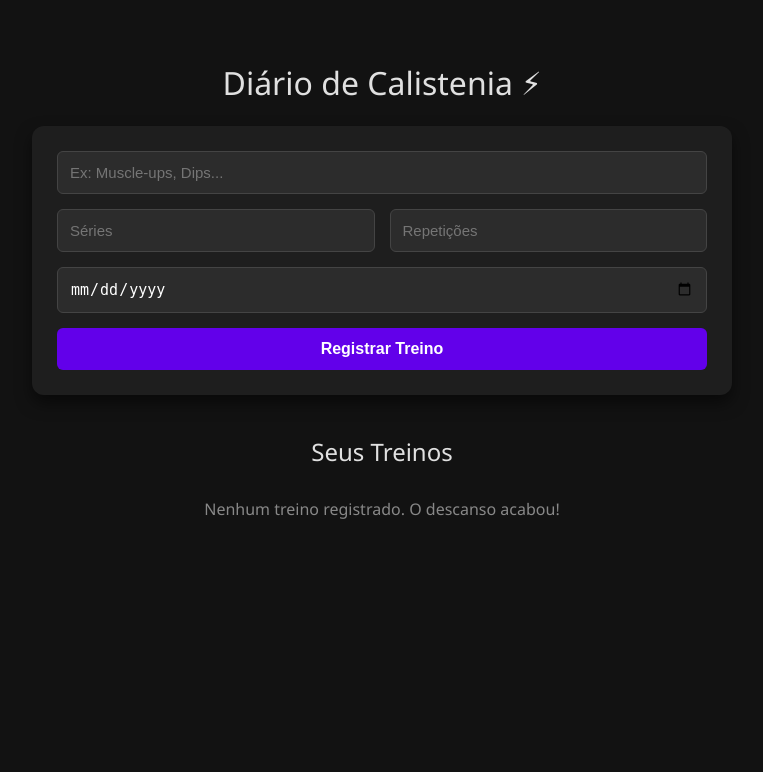
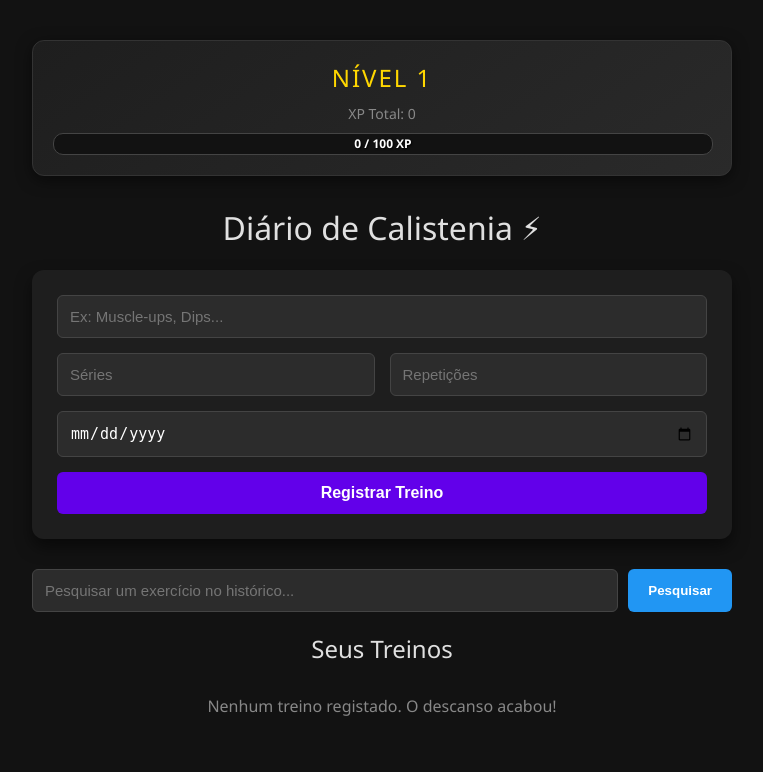
Before and after one commit to neo-Angelo/DST-calistenia, a Flask app: page / in a window 1280 px wide. Shown: the top 772 px of the page, without its empty margins (258-1021 px from the left). Run offline with Flask 3, Linux system fonts and the light colour scheme.

Commit message:
completo
finalizacao do projeto

```diff
--- a/app.py
+++ b/app.py
@@ -2,13 +2,37 @@ from flask import Flask, render_template, request, redirect, url_for
 
 app = Flask(__name__)
 
-# "Banco de dados" temporário e um contador para criar IDs únicos
+# "Base de dados" temporária
 treinos = []
 proximo_id = 1
+xp_total = 0  # Sistema de pontuação
+
+def calcular_status(xp):
+    # A cada 100 XP, sobe 1 nível
+    nivel = (xp // 100) + 1
+    xp_atual = xp % 100
+    return nivel, xp_atual
 
 @app.route('/')
 def index():
-    return render_template('index.html', treinos=treinos)
+    # 1. Lógica da Barra de Pesquisa
+    termo_pesquisa = request.args.get('busca', '').lower()
+
+    if termo_pesquisa:
+        # Filtra os treinos se houver uma pesquisa
+        treinos_exibicao = [t for t in treinos if termo_pesquisa in t['exercicio'].lower()]
+    else:
+        treinos_exibicao = treinos
+
+    # 2. Lógica de Nível e XP
+    nivel, xp_atual = calcular_status(xp_total)
+
+    return render_template('index.html',
+                           treinos=treinos_exibicao,
+                           busca=termo_pesquisa,
+                           nivel=nivel,
+                           xp_atual=xp_atual,
+                           xp_total=xp_total)
 
 @app.route('/adicionar', methods=['POST'])
 def adicionar_treino():
@@ -25,7 +49,7 @@ def adicionar_treino():
             'series': series,
             'repeticoes': repeticoes,
             'data': data,
-            'concluido': False # Todo treino novo entra como pendente
+            'concluido': False
         })
         proximo_id += 1
 
@@ -33,28 +57,36 @@ def adicionar_treino():
 
 @app.route('/toggle/<int:id>', methods=['POST'])
 def toggle_treino(id):
-    # Inverte o status de concluído/pendente
+    global xp_total
     for t in treinos:
         if t['id'] == id:
-            t['concluido'] = not t['concluido']
+            if not t['concluido']:
+                t['concluido'] = True
+                xp_total += 25  # Ganha XP ao concluir
+            else:
+                t['concluido'] = False
+                xp_total -= 25  # Perde XP se desmarcar
             break
     return redirect(url_for('index'))
 
 @app.route('/deletar/<int:id>', methods=['POST'])
 def deletar_treino(id):
-    global treinos
-    # Recria a lista ignorando o ID que queremos deletar
-    treinos = [t for t in treinos if t['id'] != id]
+    global treinos, xp_total
+    for t in treinos:
+        if t['id'] == id:
+            # Se eliminar um treino já feito, remove o XP correspondente
+            if t['concluido']:
+                xp_total -= 25
+            treinos.remove(t)
+            break
     return redirect(url_for('index'))
 
 @app.route('/editar/<int:id>', methods=['GET', 'POST'])
 def editar_treino(id):
-    # Busca o treino pelo ID
     treino = next((t for t in treinos if t['id'] == id), None)
     if not treino:
         return redirect(url_for('index'))
 
-    # Se for POST, salva as alterações
     if request.method == 'POST':
         treino['exercicio'] = request.form.get('exercicio')
         treino['series'] = request.form.get('series')
@@ -62,7 +94,6 @@ def editar_treino(id):
         treino['data'] = request.form.get('data')
         return redirect(url_for('index'))
 
-    # Se for GET, mostra a tela de edição
     return render_template('editar.html', treino=treino)
 
 if __name__ == '__main__':
--- a/templates/index.html
+++ b/templates/index.html
@@ -1,33 +1,39 @@
 <!DOCTYPE html>
-<html lang="pt-BR">
+<html lang="pt-PT">
 <head>
     <meta charset="UTF-8">
     <meta name="viewport" content="width=device-width, initial-scale=1.0">
     <title>Diário de Calistenia</title>
     <style>
         :root {
-            --bg-color: #121212;
-            --card-bg: #1e1e1e;
-            --text-main: #e0e0e0;
-            --text-muted: #888;
-            --accent: #6200ea;
-            --accent-hover: #7f39fb;
-            --success: #03dac6;
-            --danger: #cf6679;
-            --info: #2196f3;
+            --bg-color: #121212; --card-bg: #1e1e1e; --text-main: #e0e0e0; --text-muted: #888;
+            --accent: #6200ea; --accent-hover: #7f39fb; --success: #03dac6; --danger: #cf6679; --info: #2196f3;
+            --gold: #ffd700;
         }
         body { font-family: 'Segoe UI', Tahoma, Geneva, Verdana, sans-serif; background-color: var(--bg-color); color: var(--text-main); margin: 0; padding: 40px 20px; }
         .container { max-width: 700px; margin: auto; }
         h1, h2 { text-align: center; color: var(--text-main); font-weight: 300; }
 
-        /* Formulário */
-        .form-card { background: var(--card-bg); padding: 25px; border-radius: 12px; box-shadow: 0 8px 16px rgba(0,0,0,0.5); margin-bottom: 40px; }
+        /* Painel de Status / RPG */
+        .status-panel { background: linear-gradient(145deg, #1e1e1e, #2a2a2a); padding: 20px; border-radius: 12px; border: 1px solid #333; margin-bottom: 30px; text-align: center; box-shadow: 0 4px 15px rgba(0,0,0,0.5); }
+        .status-panel h2 { margin: 0 0 10px 0; color: var(--gold); font-size: 24px; text-transform: uppercase; letter-spacing: 2px;}
+        .xp-bar-container { background: #121212; border-radius: 10px; height: 20px; width: 100%; overflow: hidden; border: 1px solid #444; position: relative; }
+        .xp-bar-fill { background: var(--success); height: 100%; transition: width 0.5s ease-in-out; }
+        .xp-text { position: absolute; top: 0; left: 0; width: 100%; text-align: center; font-size: 12px; line-height: 20px; font-weight: bold; color: #fff; text-shadow: 1px 1px 2px #000; }
+
+        /* Formulários e Inputs */
+        .form-card { background: var(--card-bg); padding: 25px; border-radius: 12px; box-shadow: 0 8px 16px rgba(0,0,0,0.5); margin-bottom: 30px; }
         form { display: grid; grid-template-columns: 1fr 1fr; gap: 15px; }
         form input { background: #2c2c2c; border: 1px solid #444; color: white; padding: 12px; border-radius: 6px; font-size: 15px; }
         form input:focus { outline: none; border-color: var(--accent); }
         .full-width { grid-column: span 2; }
         .btn-add { background-color: var(--accent); color: white; border: none; padding: 12px; border-radius: 6px; cursor: pointer; font-size: 16px; font-weight: bold; transition: 0.3s; grid-column: span 2; }
         .btn-add:hover { background-color: var(--accent-hover); }
+
+        /* Barra de Pesquisa */
+        .search-bar { display: flex; gap: 10px; margin-bottom: 20px; }
+        .search-bar input { flex-grow: 1; padding: 12px; border-radius: 6px; background: #2c2c2c; border: 1px solid #444; color: white; }
+        .search-bar button { background-color: var(--info); color: white; border: none; padding: 12px 20px; border-radius: 6px; cursor: pointer; font-weight: bold; }
 
         /* Lista de Treinos */
         .treino-card { background: var(--card-bg); padding: 20px; margin-bottom: 15px; border-radius: 10px; display: flex; justify-content: space-between; align-items: center; border-left: 5px solid var(--text-muted); transition: 0.3s; }
@@ -40,7 +46,7 @@
         .actions { display: flex; gap: 10px; }
         .btn { padding: 8px 12px; border: none; border-radius: 5px; cursor: pointer; font-weight: bold; color: #121212; transition: 0.2s; }
         .btn-toggle { background-color: var(--success); }
-        .btn-edit { background-color: var(--info); color: white; text-decoration: none; font-size: 13.5px; padding: 10px 12px;}
+        .btn-edit { background-color: var(--info); color: white; text-decoration: none; font-size: 13.5px; padding: 10px 12px; display: flex; align-items: center;}
         .btn-delete { background-color: var(--danger); color: white; }
         .btn:hover { filter: brightness(1.2); }
         form.inline-form { display: inline; margin: 0; grid-template-columns: 1fr; }
@@ -49,6 +55,16 @@
 <body>
 
 <div class="container">
+
+    <div class="status-panel">
+        <h2>Nível {{ nivel }}</h2>
+        <p style="margin: 0 0 10px 0; font-size: 14px; color: var(--text-muted);">XP Total: {{ xp_total }}</p>
+        <div class="xp-bar-container">
+            <div class="xp-bar-fill" style="width: {{ xp_atual }}%;"></div>
+            <div class="xp-text">{{ xp_atual }} / 100 XP</div>
+        </div>
+    </div>
+
     <h1>Diário de Calistenia ⚡</h1>
 
     <div class="form-card">
@@ -60,6 +76,14 @@
             <button type="submit" class="btn-add">Registrar Treino</button>
         </form>
     </div>
+
+    <form action="/" method="GET" class="search-bar" style="display: flex;">
+        <input type="text" name="busca" value="{{ busca }}" placeholder="Pesquisar um exercício no histórico...">
+        <button type="submit">Pesquisar</button>
+        {% if busca %}
+            <a href="/" style="background-color: var(--danger); color: white; padding: 12px; border-radius: 6px; text-decoration: none; font-weight: bold;">Limpar</a>
+        {% endif %}
+    </form>
 
     <h2>Seus Treinos</h2>
 
@@ -74,20 +98,22 @@
                 <div class="actions">
                     <form action="/toggle/{{ treino.id }}" method="POST" class="inline-form">
                         <button type="submit" class="btn btn-toggle">
-                            {% if treino.concluido %}Desfazer{% else %}Feito{% endif %}
+                            {% if treino.concluido %}Desfazer{% else %}Feito (+25 XP){% endif %}
                         </button>
                     </form>
-
                     <a href="/editar/{{ treino.id }}" class="btn btn-edit">Editar</a>
-
                     <form action="/deletar/{{ treino.id }}" method="POST" class="inline-form">
-                        <button type="submit" class="btn btn-delete">Excluir</button>
+                        <button type="submit" class="btn btn-delete">Eliminar</button>
                     </form>
                 </div>
             </div>
         {% endfor %}
     {% else %}
-        <p style="text-align: center; color: #888; margin-top: 30px;">Nenhum treino registrado. O descanso acabou!</p>
+        {% if busca %}
+            <p style="text-align: center; color: #888; margin-top: 30px;">Nenhum exercício encontrado com esse nome.</p>
+        {% else %}
+            <p style="text-align: center; color: #888; margin-top: 30px;">Nenhum treino registado. O descanso acabou!</p>
+        {% endif %}
     {% endif %}
 </div>
 
```
